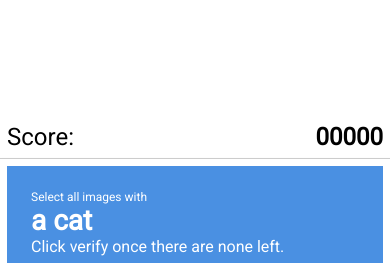
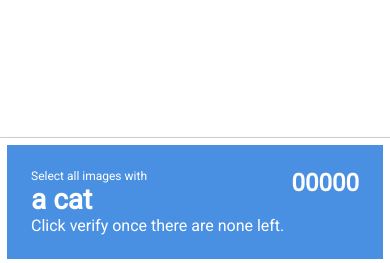
Before and after one commit to KonradLinkowski/Saptcha, a plain HTML site: page index.html in a window 390 px wide. Shown: the top 263 px of the page. Drawn offline with Linux system fonts and the light colour scheme.

Commit message:
Fix small screens issue

```diff
--- a/index.html
+++ b/index.html
@@ -9,16 +9,15 @@
 </head>
 <body>
   <div class="wrapper">
-    <div class="points">
-      <span>Score:</span>
-      <span class="points__counter" id="points_counter">00000</span>
-    </div>
     <article class="window">
       <header class="window__header">
         <div class="header__info">
           <span class="info__select">Select all images with</span>
           <strong class="info__object" id="objects_name">.</strong>
           <span class="info__verify">Click verify once there are none left.</span>
+        </div>
+        <div class="points">
+          <span class="points__counter" id="points_counter">00000</span>
         </div>
       </header>
       <section class="window__body">
--- a/main.css
+++ b/main.css
@@ -29,12 +29,13 @@ html {
 }
 
 .points {
+  position: absolute;
   box-sizing: border-box;
   display: flex;
   justify-content: space-between;
-  width: var(--window-width);
-  padding: var(--padding);
   font-size: 24px;
+  right: 24px;
+  top: 24px;
 }
 
 .points__counter {
@@ -42,11 +43,11 @@ html {
 }
 
 .points__counter--win {
-  color: green;
+  color: #0f0;
 }
 
 .points__counter--lose {
-  color: red;
+  color: #f00;
 }
 
 .window {
@@ -57,6 +58,7 @@ html {
 }
 
 .window__header {
+  position: relative;
   display: flex;
   justify-content: space-between;
   background-color: var(--background);
```
